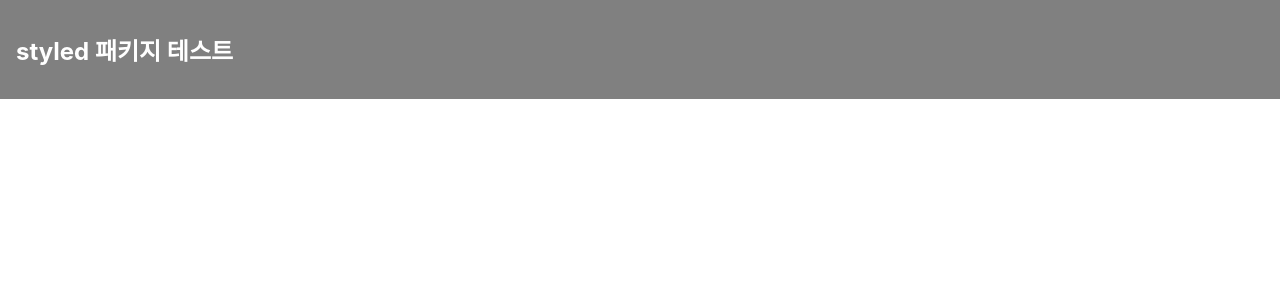
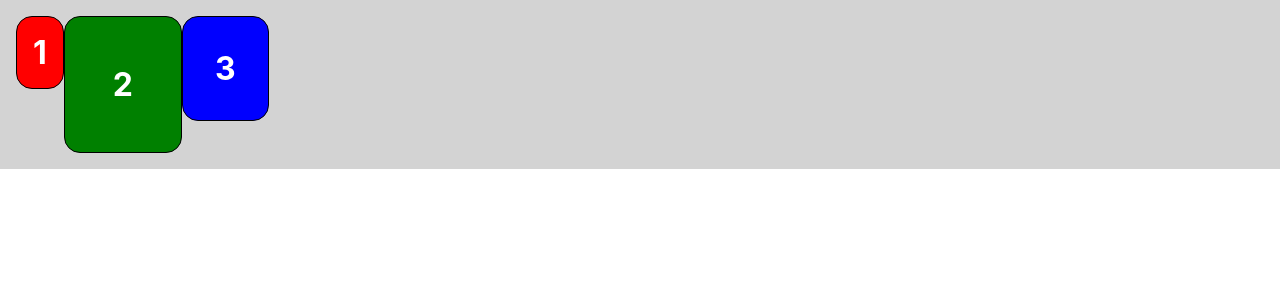
Before and after one commit to JJW0123/React_lesson, a React (Create React App) app in the folder my-app/: page / in a window 1280 px wide. Shown: the top 300 px of the page. Built offline with nearby package versions, Linux system fonts and the light colour scheme.

Commit message:
styled-components 예제

```diff
--- /dev/null
+++ b/my-app/src/chapter_16/Blocks.jsx
@@ -0,0 +1,58 @@
+import styled from "styled-components";
+
+const Wrapper = styled.div`
+    padding: 1rem;
+    display: flex;
+    flex-direction: row;
+    align-items: flex-start;
+    justify-content: flex-start;
+    background-color: lightgrey;
+`;
+
+const Block = styled.div`
+    padding: ${(props) => props.padding};
+    border: 1px solid black;
+    border-radius: 1rem;
+    background-color: ${(props) => props.backgroundColor};
+    color: white;
+    font-size: 2rem;
+    font-weight: bold;
+    text-align: center;
+`;
+
+const blockItems = [
+    {
+        label: "1",
+        padding: "1rem",
+        backgroundColor: "red",
+    },
+    {
+        label: "2",
+        padding: "3rem",
+        backgroundColor: "green",
+    },
+    {
+        label: "3",
+        padding: "2rem",
+        backgroundColor: "blue",
+    },
+];
+
+function Blocks(props) {
+    return (
+        <Wrapper>
+            {blockItems.map((item) => {
+                return (
+                    <Block
+                        padding={item.padding}
+                        backgroundColor={item.backgroundColor}
+                    >
+                        {item.label}
+                    </Block>
+                );
+            })}
+        </Wrapper>
+    );
+}
+
+export default Blocks;
--- a/my-app/src/index.js
+++ b/my-app/src/index.js
@@ -4,13 +4,13 @@
 import App from './App';
 import reportWebVitals from './reportWebVitals';
 
-import MainPage from './chapter_15/MainPage';
+import Blocks from './chapter_16/Blocks';
 
 const root = ReactDOM.createRoot(document.getElementById('root'));
 
 root.render(
   <React.StrictMode>
-    <MainPage/>
+    <Blocks/>
   </React.StrictMode>
 );
 
```
